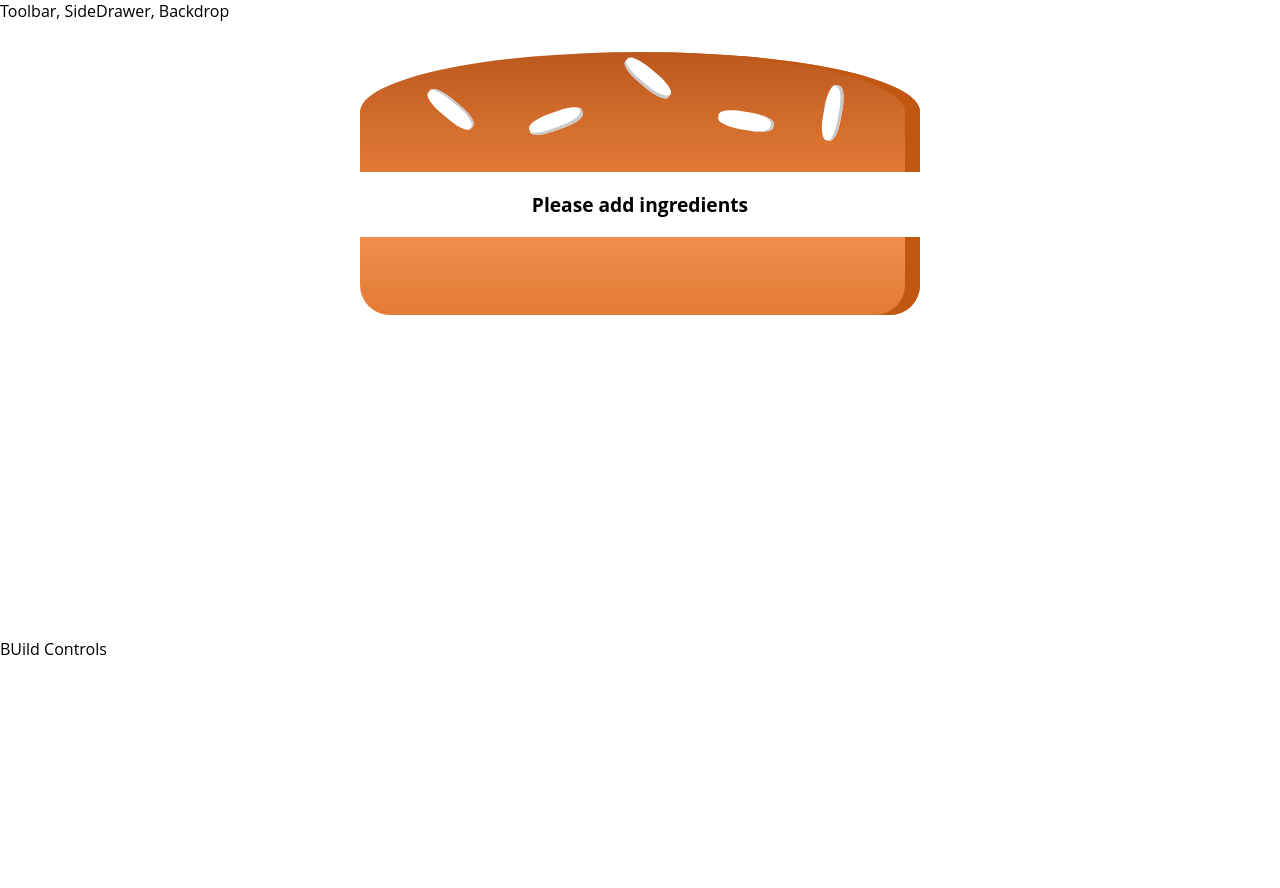
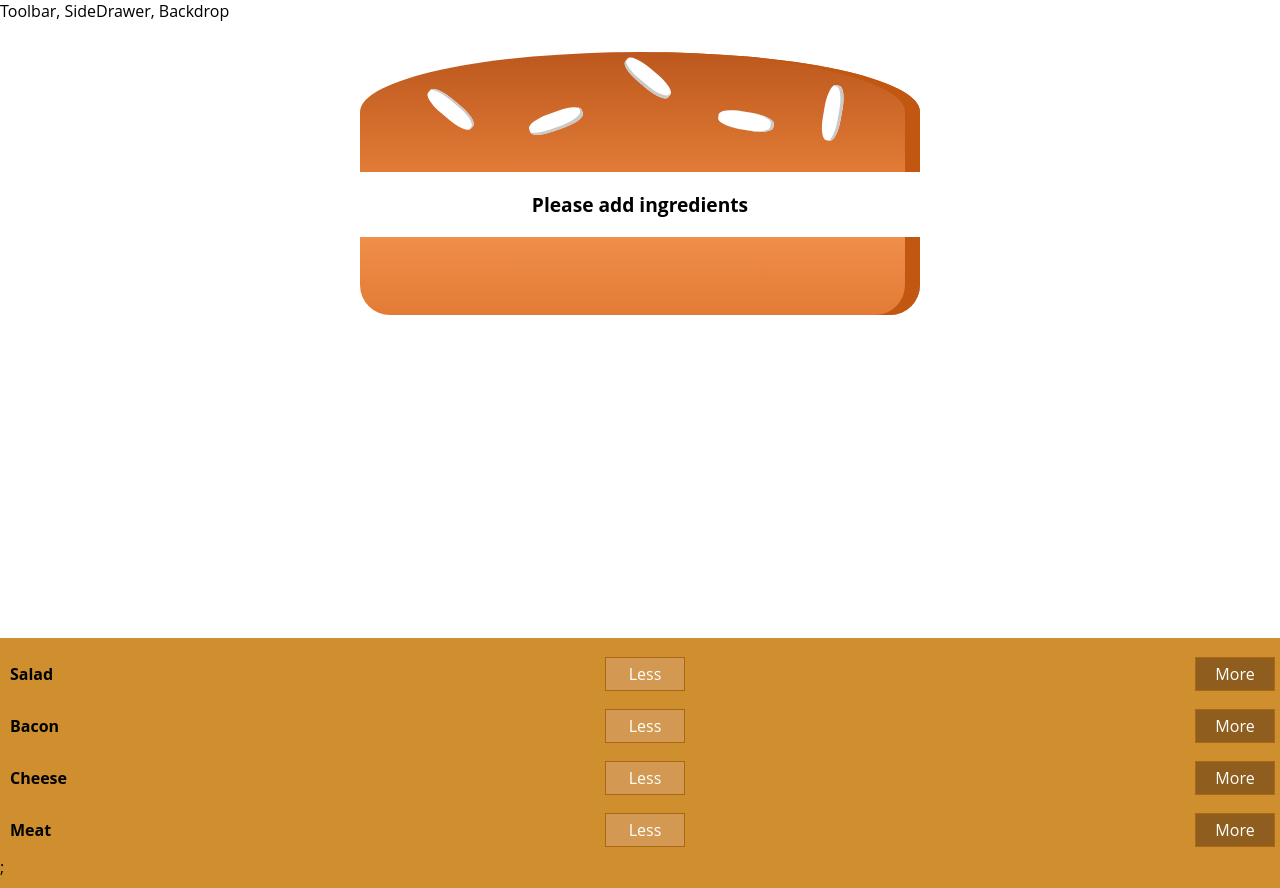
Before and after one commit to jeffcho0227/burgerBuilder, a React app in the folder burger-builder/: page / in a window 1280 px wide. Before the commit the page ends 800 px from the top, so only its background shows below. Built offline with nearby package versions, Linux system fonts and the light colour scheme; the HTML template or start-up script is replaced by a standard one.

Commit message:
[prog] added styling and controler -created a burgerControler component -added css styling to the controllers

```diff
--- /dev/null
+++ b/burger-builder/src/components/Burger/BuildControls/BuildControl/BuildControl.css
@@ -0,0 +1,56 @@
+.BuildControl {
+  display: flex;
+  justify-content: space-between;
+  align-items: center;
+  margin: 5px 0;
+}
+
+.BuildControl button {
+  display: block;
+  font: inherit;
+  padding: 5px;
+  margin: 0 5px;
+  width: 80px;
+  border: 1px solid #AA6817;
+  cursor: pointer;
+  outline: none;
+}
+
+.BuildControl button:disabled {
+  background-color: #AC9980;
+  border: 1px solid #7E7365;
+  color: #ccc;
+  cursor: default;
+}
+
+.BuildControl button:hover:disabled {
+  background-color: #AC9980;
+  color: #ccc;
+  cursor: not-allowed;
+}
+
+.Label {
+  padding: 10px;
+  font-weight: bold;
+  width: 80px;
+}
+
+.BuildControl .Less {
+  background-color: #D39952;
+  color: white;
+}
+
+.BuildControl .More {
+  background-color: #8F5E1E;
+  color: white;
+}
+
+.BuildControl .Less:hover, .BuildControl .Less:active {
+  background-color: #DAA972;
+  color: white;
+}
+
+.BuildControl .More:hover,.BuildControl .More:active {
+  background-color: #99703F;
+  color: white;
+}
--- /dev/null
+++ b/burger-builder/src/components/Burger/BuildControls/BuildControl/BuildControl.jsx
@@ -0,0 +1,14 @@
+import React from 'react';
+import style from './BuildControl.css';
+
+const BuildControl = props => {
+  return (
+    <div className={style.BuildControl}>
+      <div className={style.Label}>{props.label}</div>
+      <button className={style.Less}>Less</button>
+      <button className={style.More}>More</button>
+    </div>
+  )
+}
+
+export default BuildControl;
--- /dev/null
+++ b/burger-builder/src/components/Burger/BuildControls/BuildControls.css
@@ -0,0 +1,9 @@
+.BuildControls {
+  width: 100%;
+  background-color: #CF8F2E;
+  display: flex;
+  flex-flow: column;
+  align-items: 0 2px 1px #ccc;
+  margin: auto;
+  padding: 10px 0px;
+}
--- /dev/null
+++ b/burger-builder/src/components/Burger/BuildControls/BuildControls.jsx
@@ -0,0 +1,22 @@
+import React from 'react';
+import style from './BuildControls.css';
+import BuildControl from './BuildControl/BuildControl.jsx';
+
+const controls = [
+  { label: 'Salad', type: 'salad'},
+  { label: 'Bacon', type: 'bacon'},
+  { label: 'Cheese', type: 'cheese'},
+  { label: 'Meat', type: 'meet'}
+]
+
+const BuildControls = props => {
+  return (
+    <div className={style.BuildControls}>
+      {controls.map( control => {
+        return <BuildControl key={control.label} label={control.label} />
+      })};
+    </div>
+  )
+}
+
+export default BuildControls;
--- a/burger-builder/src/containers/BurgerBuilder/BurgerBuilder.jsx
+++ b/burger-builder/src/containers/BurgerBuilder/BurgerBuilder.jsx
@@ -2,6 +2,7 @@
 import Aux from '../../hoc/Aux.jsx';
 
 import Burger from '../../components/Burger/Burger.jsx';
+import BuildControls from '../../components/Burger/BuildControls/BuildControls.jsx';
 
 class BurgerBuilder extends Component {
   constructor() {
@@ -20,7 +21,7 @@
     return (
       <Aux>
         <Burger ingredients={this.state.ingredients}/>
-        <div>BUild Controls</div>
+        <BuildControls />
       </Aux>
     );
   }
```
